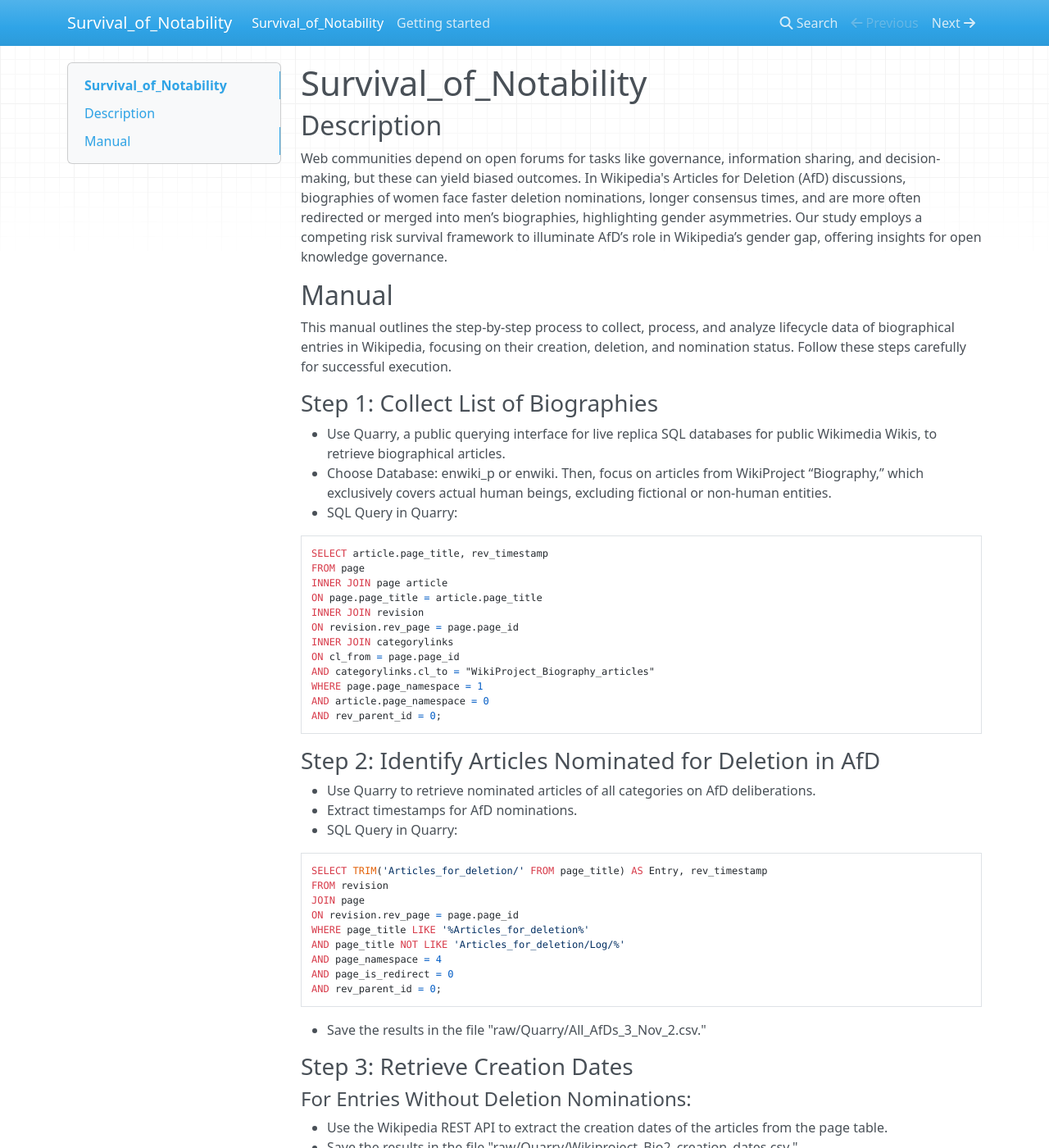
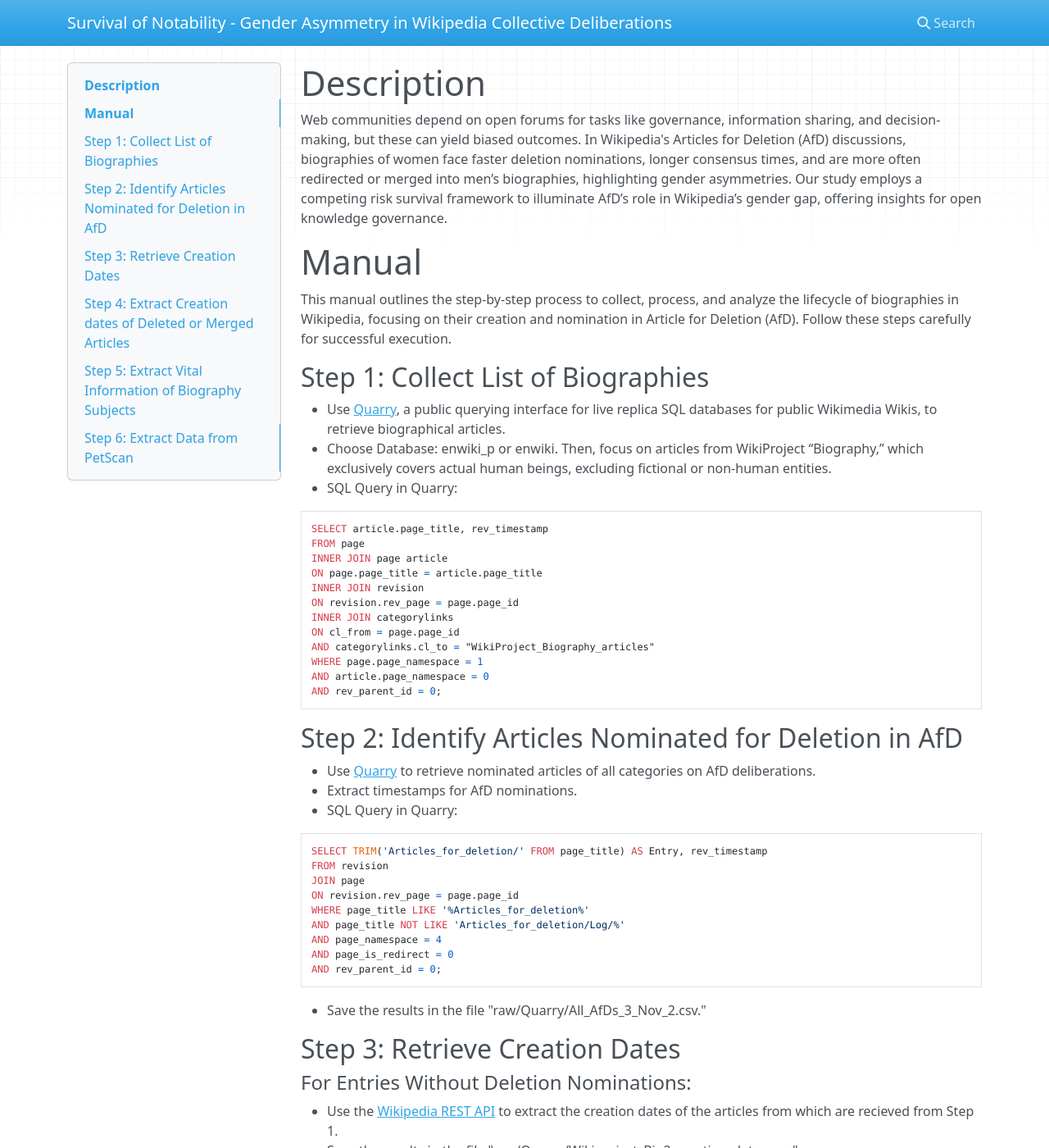
Before and after one commit to CSDL-UMD/Survival-of-the-Notable-in-Wikipedia, an MkDocs documentation site: the page built from docs/docs/index.md, in a window 1280 px wide and 1400 px high. Shown: the whole window at 82% size. Built offline with MkDocs 1.6.1, drawn with Linux system fonts in a browser that asks for light colours; nearby versions of some CDN libraries; some of the changed text lies outside the part shown.

Commit message:
change manual

````diff
--- a/docs/docs/index.md
+++ b/docs/docs/index.md
@@ -1,15 +1,13 @@
-# Survival_of_Notability
-
-## Description
+# Description
 
 Web communities depend on open forums for tasks like governance, information sharing, and decision-making, but these can yield biased outcomes. In Wikipedia's Articles for Deletion (AfD) discussions, biographies of women face faster deletion nominations, longer consensus times, and are more often redirected or merged into men’s biographies, highlighting gender asymmetries. Our study employs a competing risk survival framework to illuminate AfD’s role in Wikipedia’s gender gap, offering insights for open knowledge governance.
 
-## Manual
+# Manual
 
-This manual outlines the step-by-step process to collect, process, and analyze lifecycle data of biographical entries in Wikipedia, focusing on their creation, deletion, and nomination status. Follow these steps carefully for successful execution.
+This manual outlines the step-by-step process to collect, process, and analyze the lifecycle of biographies in Wikipedia, focusing on their creation and nomination in Article for Deletion (AfD). Follow these steps carefully for successful execution.
 
-### Step 1: Collect List of Biographies
-- Use Quarry, a public querying interface for live replica SQL databases for public Wikimedia Wikis, to retrieve biographical articles.
+## Step 1: Collect List of Biographies
+- Use [Quarry](https://meta.wikimedia.org/wiki/Research:Quarry), a public querying interface for live replica SQL databases for public Wikimedia Wikis, to retrieve biographical articles.
 - Choose Database: enwiki_p or enwiki. Then, focus on articles from WikiProject “Biography,” which exclusively covers actual human beings, excluding fictional or non-human entities.
 - SQL Query in Quarry:
 ```
@@ -27,8 +25,8 @@ AND article.page_namespace = 0
 AND rev_parent_id = 0;
 ```
 
-### Step 2: Identify Articles Nominated for Deletion in AfD
-- Use Quarry to retrieve nominated articles of all categories on AfD deliberations.
+## Step 2: Identify Articles Nominated for Deletion in AfD
+- Use [Quarry](https://meta.wikimedia.org/wiki/Research:Quarry) to retrieve nominated articles of all categories on AfD deliberations.
 - Extract timestamps for AfD nominations.
 - SQL Query in Quarry:
 ```
@@ -44,17 +42,17 @@ AND rev_parent_id = 0;
 ```
 - Save the results in the file "raw/Quarry/All_AfDs_3_Nov_2.csv."
 
-### Step 3: Retrieve Creation Dates
+## Step 3: Retrieve Creation Dates
 #### For Entries Without Deletion Nominations:
-- Use the Wikipedia REST API to extract the creation dates of the articles from the page table.
+- Use the [Wikipedia REST API](https://www.mediawiki.org/wiki/API:Query) to extract the creation dates of the articles from which are recieved from Step 1.
 - Save the results in the file "raw/Quarry/Wikiproject_Bio2_creation_dates.csv."
 
 #### For Entries With Deletion Nominations:
 - Apply the same API method for kept or redirected articles.
 - For deleted or merged articles whose creation dates cannot be found in the page table, follow step 4.
 
-### Step 4: Extract Creation dates of Deleted or Merged Articles
-- Query the archive table to extract the original creation dates of the deleted or merged entries.
+## Step 4: Extract Creation dates of Deleted or Merged Articles
+- Query the archive table from [Quarry](https://meta.wikimedia.org/wiki/Research:Quarry) to extract the original creation dates of the deleted or merged entries.
 - SQL Query in Quarry:
 ```
 SELECT ar_title, ar_timestamp
@@ -64,7 +62,7 @@ AND ar_parent_id = 0;
 ```
 - Save the data in the file "raw/Quarry/Archive_all_8_Nov.csv."
 
-### Step 5: Extract Vital Information of Biography Subjects
+## Step 5: Extract Vital Information of Biography Subjects
 #### Use SPARQL for Bulk Data Extraction:
 - Go to [SPARQL Query Editor](https://wikidata.demo.openlinksw.com/sparql).
 - Retrieve attributes like gender, date of birth, and date of death for human subjects (Q5 items).
@@ -95,12 +93,12 @@ LIMIT 1000000 OFFSET 0
 ```
 - Set execution timeout at least 120000 milliseconds.
 - Adjust Offset for batch processing. Increase the Offset by 1000000 for each query execution and run until the offset reaches 20000000.
-#### Refine Data Using Wikidata Client API:
+#### Refine Data Using [Wikidata Client API](https://www.mediawiki.org/wiki/Wikibase/API):
 - Validate or enrich missing attributes (gender, birth, death dates). Save the final dataset in "raw/Wikidata/wikidata_page_id_all2_merged.csv."
 - To filter out AfDs of non-biographical content, parse the entry title from the title of the AfD discussion page. Then, use the API to extract attributes (instance of, gender, birth, death dates). Select the data with the “Human” attributes and save the dataset in "raw/Wikidata/Wikidata_Gender_Birth_Death_nominated.csv."
 
-### Step 6: Extract Data from PetScan
-PetScan is a tool that allows you to extract lists of Wikipedia pages based on specific criteria or categories. Follow the instructions below to collect data to categorize individuals into Living People, Contemporary Dead, and Historical People. This method will help you identify individuals for whom no vital information has been recorded in Wikidata. All of the following datasets are stored in folder "petscan".
+## Step 6: Extract Data from PetScan
+[PetScan](https://meta.wikimedia.org/wiki/PetScan/en) is a tool that allows you to extract lists of Wikipedia pages based on specific criteria or categories. Follow the instructions below to collect data to categorize individuals into Living People, Contemporary Dead, and Historical People. This method will help you identify individuals for whom no vital information has been recorded in Wikidata. All of the following datasets are stored in folder "petscan".
 #### Living People
 To gather data for contemporary living people, follow these steps:
 
@@ -135,5 +133,5 @@ Follow these steps:
     - "dead_people_from_1900_to_1977" for the dataset of deceased people from 1900 to 1977.
 Using PetScan in this way, you can efficiently gather and filter data based on category membership and time periods, allowing you to categorize individuals as living, contemporary dead, or historical people.
 
-#### Step 7: Extract Conversation logs of the Article for Deletion
-Parse the contents of each AfD discussion to extract the title of the discussed entry, the rationale provided for nominating the entry, the final outcome of the deliberation, and the timestamp of the closing of the discussion.  Save the data in the file “raw/From_Begin_Afd_Conversation3.csv”.
+### Step 7: Extract Conversation logs of the Article for Deletion
+Parse the contents of each AfD discussion using [Wikipedia REST API](https://www.mediawiki.org/wiki/API:Query) to extract the title of the discussed entry, the rationale provided for nominating the entry, the final outcome of the deliberation, and the timestamp of the closing of the discussion.  Save the data in the file “raw/From_Begin_Afd_Conversation3.csv”.
--- a/docs/mkdocs.yml
+++ b/docs/mkdocs.yml
@@ -1,4 +1,4 @@
-site_name: Survival_of_Notability
+site_name: Survival of Notability - Gender Asymmetry in Wikipedia Collective Deliberations
 #
 site_author: Khandaker Tasnim Huq, Giovanni Luca Ciampaglia
 #
````
Also changed, not shown: docs/docs/getting-started.md (deleted, +0 -6 lines), README.md.
